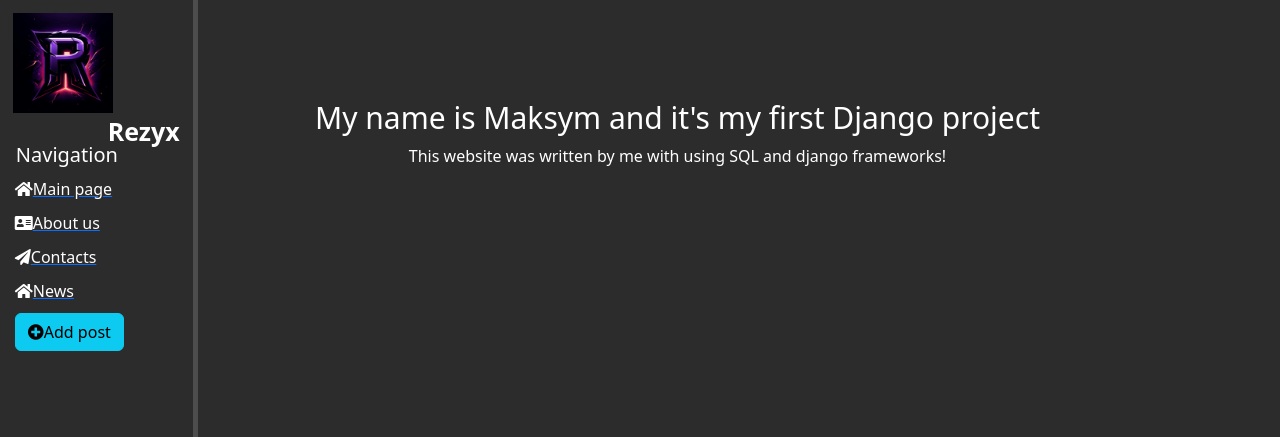
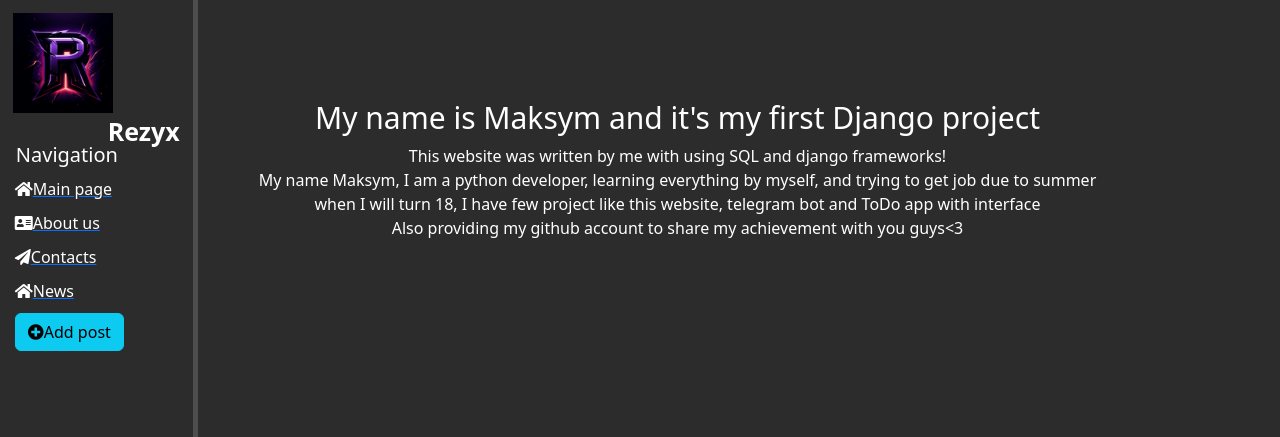
Before and after one commit to lerzyxshaft/Api-projects, a Django app: page /about in a window 1280 px wide. Shown: the top 437 px of the page. Run offline with Django 5.2, Linux system fonts and the light colour scheme; some libraries are stand-ins or nearby versions.

Commit message:
First Website proj 1st Jan

```diff
--- a/FirstVebsite/rezyx/main/templates/main/about.html
+++ b/FirstVebsite/rezyx/main/templates/main/about.html
@@ -5,7 +5,10 @@
 {% block content %}
     <div class = "features">
     <h1>{{ title }}</h1>
-    <p>This website was written by me with using SQL and django frameworks!</p>
+    <p>This website was written by me with using SQL and django frameworks!<br>
+    My name Maksym, I am a python developer, learning everything by myself, and trying to get job due to summer<br>
+    when I will turn 18, I have few project like this website, telegram bot and ToDo app with interface<br>
+    Also providing my github account to share my achievement with you guys<3</p>
 
         </div>
 {% endblock %}
```
